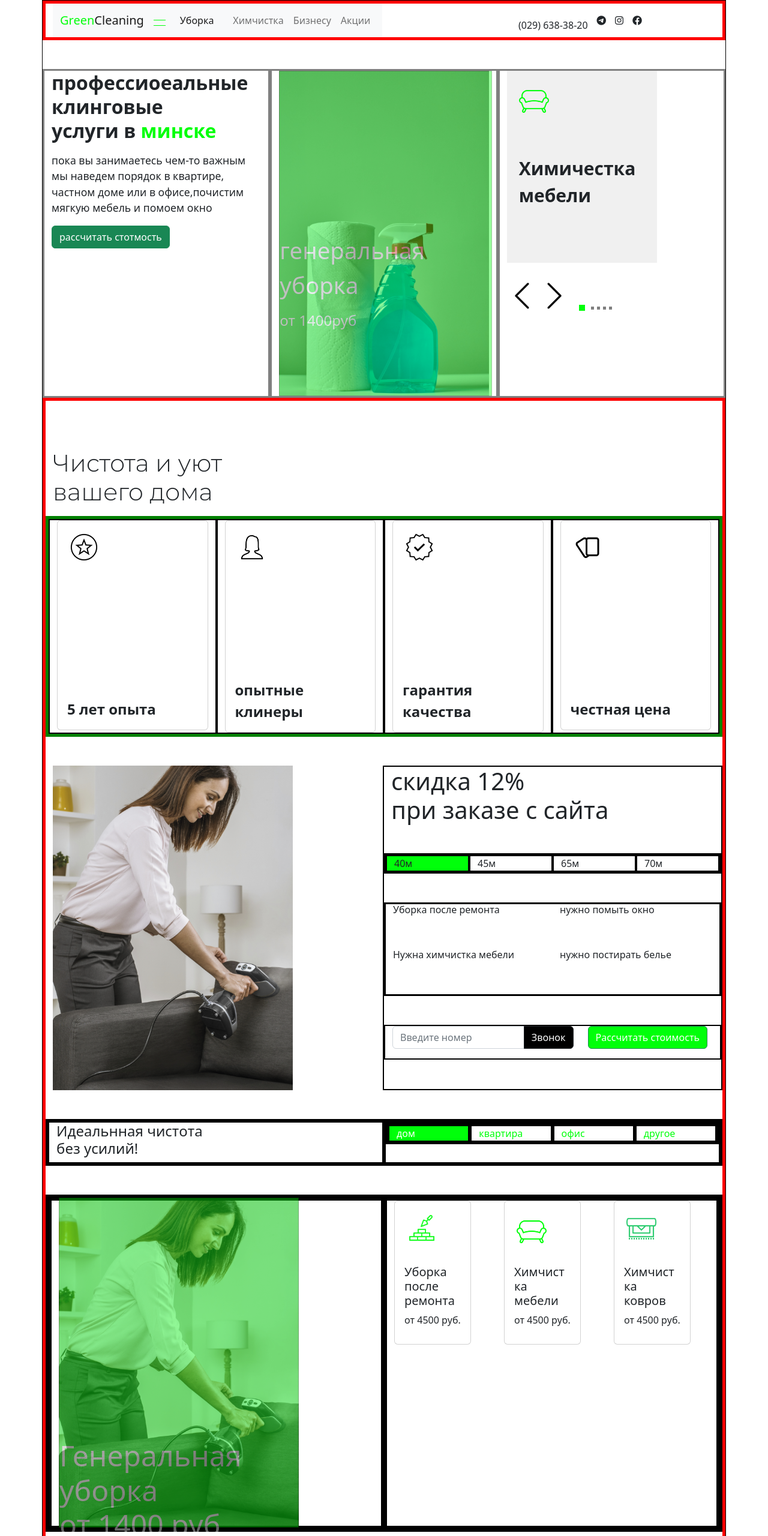
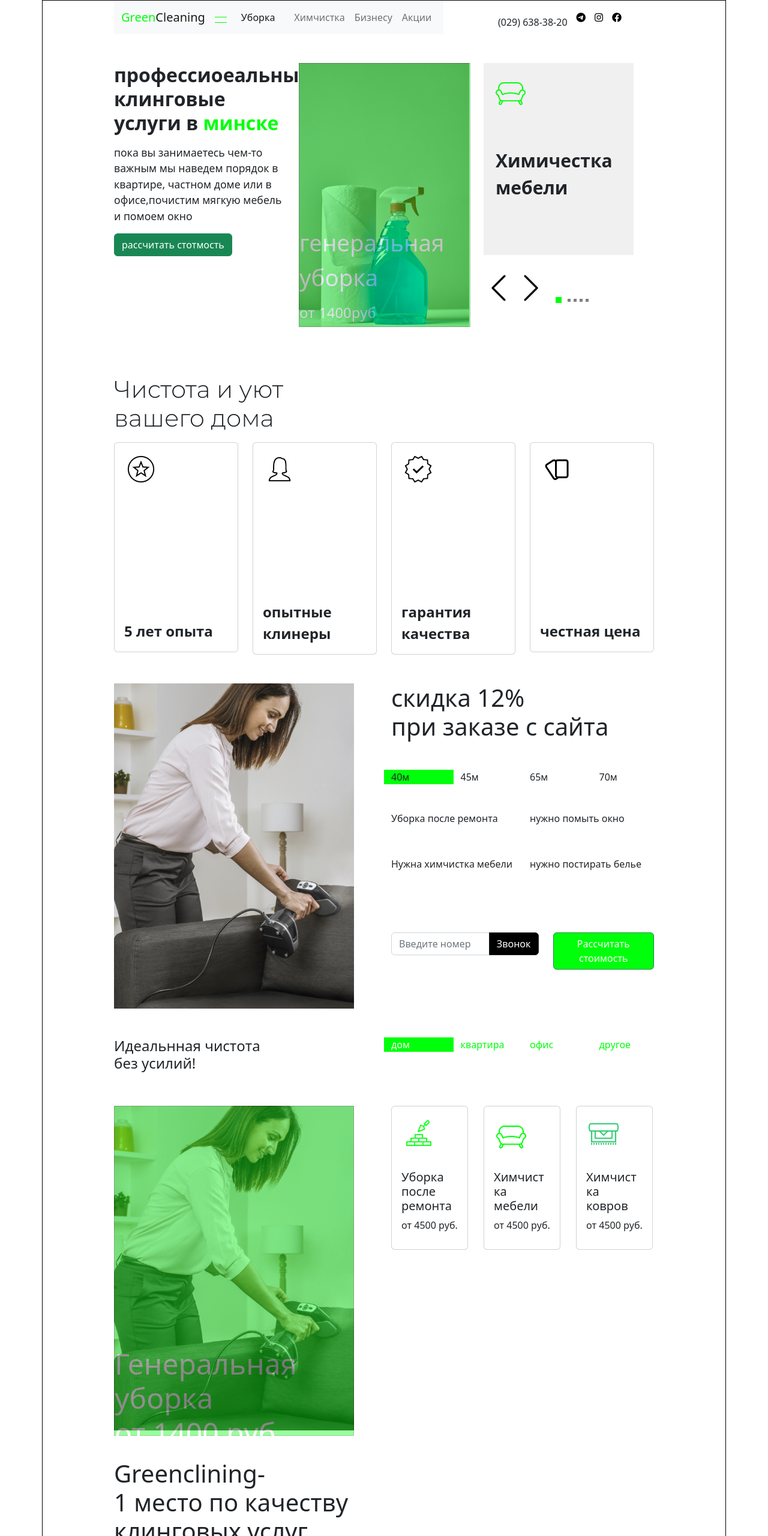
Before and after one commit to shahriyor-2006/cleaning-services, a plain HTML site: page index.html in a window 1280 px wide. Shown: the top 2560 px of the page at 60% size. Drawn offline with Linux system fonts and the light colour scheme.

Commit message:
some changes

```diff
--- a/index.html
+++ b/index.html
@@ -15,12 +15,13 @@
 </head>
 <body>
     <div class="container" style="border: 1px solid black;">
-        <div class="row" style="border: 5px solid red">
+        <div class="space">
+          <div class="row" >
             <div class="col-8 d-flex justify-content-between">
                 <nav class="navbar  navbar-expand bg-light">
                     <div class="container-fluid">
                       <a class="navbar-brand" href="#"><span class="green">Green</span>Cleaning</a>
-                      <span class="toggler"></span>
+                     <span class="toggler"></span>
                       <button class="navbar-toggler" type="button" data-bs-toggle="collapse" data-bs-target="#navbarNavAltMarkup" aria-controls="navbarNavAltMarkup" aria-expanded="false" aria-label="Toggle navigation">
                         <span class="navbar-toggler-icon"></span>
                       </button>
@@ -39,18 +40,18 @@
                 </div>
               </nav>
               <div class="col-4 d-flex justify-content-between mt-3 mx-4" style="width: 230px;">
-                <span class="nav-text align-content-center">(029) 638-38-20</span>
-                <span class="nav-text"><i class="fa-brands fa-telegram"></i></span>
-                <span class="nav-text"><i class="fa-brands fa-instagram"></i></span>
-                <span class="nav-text"><i class="fa-brands fa-facebook"></i></span>
+                <span class="nav-text  number align-content-center">(029) 638-38-20</span>
+                <a href="#" class="brand"><span class="nav-text"><i class="fa-brands fa-telegram"></i></span></a>
+                <a href="#" class="brand"><span class="nav-text"><i class="fa-brands fa-instagram"></i></span></a>
+                <a href="#" class="brand"><span class="nav-text"><i class="fa-brands fa-facebook"></i></span></a>
               </div>
 
 
 
 
         </div><!--row-->
-        <div class="row mt-5"  border: 5px solid red;">
-        <div class="col col-sm-6 col-md-4" style="border: 3px solid gray;">
+        <div class="row mt-5">
+        <div class="col col-sm-6 col-md-4 left-of-photo" >
             <p class=" heading">профессиоеальные
                 клинговые
                 услуги в <span class="green"> минске</span></p>
@@ -70,7 +71,7 @@
 
 
 
-    <div class="col col2 col-sm-6 col-md-4" style="border: 3px solid gray;">
+    <div class="col col2 col-sm-6 col-md-4 cleaning-appliance" >
         <img src="images/cleaning appliances.png" class="img-fluid" alt=""><div class="green-bg">
           <p class="green-bg-text" style="color: white;">генеральная
             уборка</p>
@@ -81,7 +82,7 @@
 
 
 
-        <div class="col col-sm-6 col-md-4" style="border: 3px solid gray;">
+        <div class="col col-sm-6 col-md-4" >
           <div class="bg-gray">
             <img src="images/sofa.png" alt="" >
             <p class="gray-bg-text">Химичестка
@@ -102,12 +103,12 @@
 
         </div>
 
-        <div class="col" style="border: 5px solid red;">
+        <div class="col" >
         <p class="display-6 text2">Чистота  и уют <br>
           вашего дома </p>
 
-        <div class="row" style="border: 5px solid green;">
-          <div class="col" style="border: 2px solid black;">
+        <div class="row">
+          <div class="col" >
 
               <div class="card" >
                 <img src="images/card-1-image.png" class="card-img-top" alt="..." style="width: 3rem; margin: 20px;">
@@ -120,7 +121,7 @@
 
 
 
-          <div class="col" style="border: 2px solid black;">
+          <div class="col" >
             <div class="card" >
               <img src="images/card-2-image.png" class="card-img-top" alt="..." style="width: 3rem; margin: 20px;">
               <div class="card-body">
@@ -132,7 +133,7 @@
 
 
 
-          <div class="col" style="border: 2px solid black;">
+          <div class="col">
             <div class="card" >
               <img src="images/card-3-image.png" class="card-img-top" alt="..." style="width: 3rem; margin: 20px;">
               <div class="card-body">
@@ -144,7 +145,7 @@
 
 
 
-          <div class="col" style="border: 2px solid black;">
+          <div class="col" >
             <div class="card" >
               <img src="images/card-4-image.png" class="card-img-top" alt="..." style="width: 3rem; margin: 20px;">
               <div class="card-body">
@@ -177,20 +178,20 @@
 
           </div>
 
-          <div class="col mt-5" style="border: 2px solid black;">
+          <div class="col mt-5" >
             <p class="h1">скидка 12% <br>
               при заказе с сайта </p>
-              <div class="row mt-5" style="border: 3px solid black;">
-              <div class="col forty-m" style="border: 2px solid black;">40м</div>
-              <div class="col" style="border: 2px solid black;">45м</div>
+              <div class="row mt-5" >
+              <div class="col forty-m" >40м</div>
+              <div class="col" >45м</div>
 
-              <div class="col" style="border: 2px solid black;">65м</div>
+              <div class="col" >65м</div>
 
-              <div class="col" style="border: 2px solid black;">70м</div>
+              <div class="col" >70м</div>
 
 
             </div>
-            <div class="row mt-5" style="border: 3px solid black;">
+            <div class="row mt-5" >
             <div class="col-6 mb-5">
               <p class="h6">Уборка после ремонта</p>
 
@@ -213,7 +214,7 @@
 
             </div>
 
-      <div class="row mt-5" style="border: 2px solid black;">
+      <div class="row mt-5" >
       <div class="col-7">
         <div class="input-group mb-3">
           <input type="text" class="form-control" placeholder="Введите номер" aria-label="Recipient's username" aria-describedby="button-addon2">
@@ -236,17 +237,17 @@
 
         </div>
 
-        <div class="row mt-5 mb-5" style="border: 3px solid black;">
-          <div class="col" style="border: 3px solid black;">
+        <div class="row mt-5 mb-5" >
+          <div class="col" >
             <p class="h4">Идeальнная чистoта  <br>
               без усилий!</p>
           </div>
-          <div class="col" style="border: 3px solid black;">
-          <div class="row" style="border: 3px solid black;">
-            <div class="col bg-green green" style="border: 3px solid black;">дом</div>
-            <div class="col green" style="border: 3px solid black;">квартира</div>
-            <div class="col green" style="border: 3px solid black;">офис</div>
-            <div class="col green" style="border: 3px solid black;">другое</div>
+          <div class="col" >
+          <div class="row" >
+            <div class="col bg-green green" >дом</div>
+            <div class="col green" >квартира</div>
+            <div class="col green">офис</div>
+            <div class="col green" >другое</div>
 
 
           </div>
@@ -261,8 +262,8 @@
           </div>
 
 
-         <div class="row mt-5" style="border: 5px solid black;">
-          <div class="col"  style="border: 5px solid black;">
+         <div class="row mt-5" >
+          <div class="col"  >
             <img src="images/girl-cleaning-sofa.png" alt="" style="width: 400px;"><div class="green-bg green-bg1">
               <p class="display-5 green-bg-text3">Генеральная уборка <br> от 1400 руб</p>
 
@@ -272,7 +273,7 @@
 
 
 
-          <div class="col"  style="border: 5px solid black;">
+          <div class="col"  >
             <div class="row">
               <div class="col"  >
                 <div class="card" style="width: 8rem; height: 15rem;">
@@ -318,12 +319,12 @@
 
               </div>
 
-        <div class="row mt-5" style="border: 5px solid black;">
+        <div class="row mt-5">
           <p class="h1">Greenclining- <br>
             1 место по качеству <br>
             клинговых услуг </p>
 
-          <div class="col" style="border: 3px solid black;">
+          <div class="col" >
             <p class="text" style="font-size: 0.9rem;">наша кампания более 7лет оказывает профессиональнные
               клинниговые услуги жителями Минска и минского района.Убора
               квартир,офисов и других помешений после ремонта-направление,в котором наши сотруд ники получили большой
@@ -331,7 +332,7 @@
           </div>
 
 
-          <div class="col" style="border: 3px solid black; font-size: 0.8rem;">
+          <div class="col" style=" font-size: 0.8rem;">
             наша кампания более 7лет оказывает профессиональнные
 клинниговые услуги жителями Минска и минского района.Убора
 квартир,офисов и других помешений после ремонта-направление,в котором наши сотруд ники получили большой
@@ -343,14 +344,14 @@
 
         </div>
 
-        <div class="row mt-5" style="border: 3px solid black;">
+        <div class="row mt-5" >
           <img src="images/image 111.png" alt="">
 
           <p class="h1 mt-5">высокая организование <br>
             работы персонала</p>
         </div>
 
-        <div class="row mt-5" style="border: 3px solid black;">
+        <div class="row mt-5" >
           <div class="col-3">
 
             <div class="card" >
@@ -423,30 +424,30 @@
 
 
             </div>
-            <div class="row mt-5" style="border: 4px solid green;">
+            <div class="row mt-5">
               <p class="h1 mb-5">Идиальная чистота <br>
                 без усилий  </p>
               <img src="images/Снимок экрана 2021-10-07 095703 1 (1).png" alt="">
             </div>
 
-          <div class="row mt-5"  style="border: 4px solid green;">
+          <div class="row mt-5"  >
             <p class="h1">Порядок в доме- <br>
               теперь на вашем заботе </p>
 
-              <div class="col fon" style="border: 2px solid green;">
+              <div class="col fon" >
                 <img src="images/image 137.png" alt="" class="img-fluid"><div class="black-bg"> <p class="text mx-4" style="color: white; margin-top: 6.5rem;">преимушества <br>
                   профессианфльной уборки после ремонта </p></div>
 
               </div>
 
 
-              <div class="col fon" style="border: 2px solid green;" >
+              <div class="col fon" >
                 <img src="images/image 136.png" alt="" class="img-fluid"><div class="black-bg"><p class="text mx-4" style="color: white; margin-top: 6.5rem;">преимушества <br>
                   профессианфльной уборки после ремонта </p></div>
               </div>
 
 
-              <div class="col fon" style="border: 2px solid green;">
+              <div class="col fon" >
                 <img src="images/image 135.png" alt="" class="img-fluid"><div class="black-bg"><p class="text mx-4" style="color: white; margin-top: 6.5rem;">преимушества <br>
                   профессианфльной уборки после ремонта </p></div>
 
@@ -456,7 +457,7 @@
 
 
           </div>
-           <div class="row mt-5" style="border: 5px solid red;">
+           <div class="row mt-5" >
             <div class="h1">
               &nbsp; &nbsp; &nbsp; &nbsp; &nbsp; &nbsp; &nbsp; &nbsp;Чистоту и порядок <br>
                                    &nbsp; &nbsp; &nbsp; &nbsp; &nbsp; &nbsp; &nbsp; &nbsp; &nbsp; &nbsp; &nbsp; &nbsp; &nbsp; &nbsp; &nbsp; &nbsp; &nbsp; &nbsp; &nbsp; &nbsp;  &nbsp; &nbsp; &nbsp; <span style="color: #00FF0A;">доверте нам! </span>
@@ -464,7 +465,7 @@
 
 
 
-            <div class="col mt-5" style="border: 3px solid green;">
+            <div class="col mt-5" >
               <span class=" h1 mb-5" href="#"><span class="green h1 mb-5">Green</span>Cleaning</span>
               <img src="images/Star.png" class="mt-4" alt="" style="width: 30px;">
               <img src="images/Star.png" alt=""class="mt-4" style="width: 30px;">
@@ -482,7 +483,7 @@
 
 
 
-            <div class="col mt-5" style="border: 3px solid green;">
+            <div class="col mt-5" >
               <p class="text">Уборка</p>
               <p class="text">Химчистка</p>
               <p class="text">бизнесу</p>
@@ -492,7 +493,7 @@
             </div>
 
 
-            <div class="col mt-5" style="border: 3px solid green;">
+            <div class="col mt-5" >
               <p class="text">о компании</p>
               <p class="text">вакансии</p>
               <p class="text">отзывы</p>
@@ -502,7 +503,7 @@
 
 
 
-            <div class="col mt-5" style="border: 3px solid green;">
+            <div class="col mt-5" >
               <p class="text">(029) 8575 847 48</p>
               <span class="nav-text mx-2"><i class="fa-brands fa-twitter" style="color: #00FF0A;"></i></span>
               <span class="nav-text mx-2"><i class="fa-brands fa-facebook" style="color: #00FF0A;"></i></span>
@@ -538,6 +539,7 @@
 
 
     </div>
+        </div>
 
     </div><!--container-->
 
--- a/style.scss
+++ b/style.scss
@@ -43,7 +43,7 @@ body{
     background-color: #00FF0A;
     border: 1px solid green;
     height: 100%;
-    width: 95%;
+    width: 93%;
     position: absolute;
     opacity: 0.4;
     top: 0px;
@@ -149,3 +149,32 @@ body{
     margin-top: 400px;
     color: white;
 }
+.brand{
+    color: black;
+}
+
+@media screen and (max-width:576px){
+    .navbar-nav{
+        margin-top: 50px;
+        margin-left: -190px;
+    }
+    .left-of-photo{
+        width: 100rem;
+    }
+    .cleaning-apliance{
+        margin-top: 400px;
+    }
+    .space{
+        width: 500px;
+        margin: 0 auto;
+
+
+    }
+    .number{
+        margin-left: -1rem;
+    }
+}
+.space{
+    width: 900px;
+    margin: 0 auto;
+}
```
Also changed, not shown: style.css, style.min.css.
